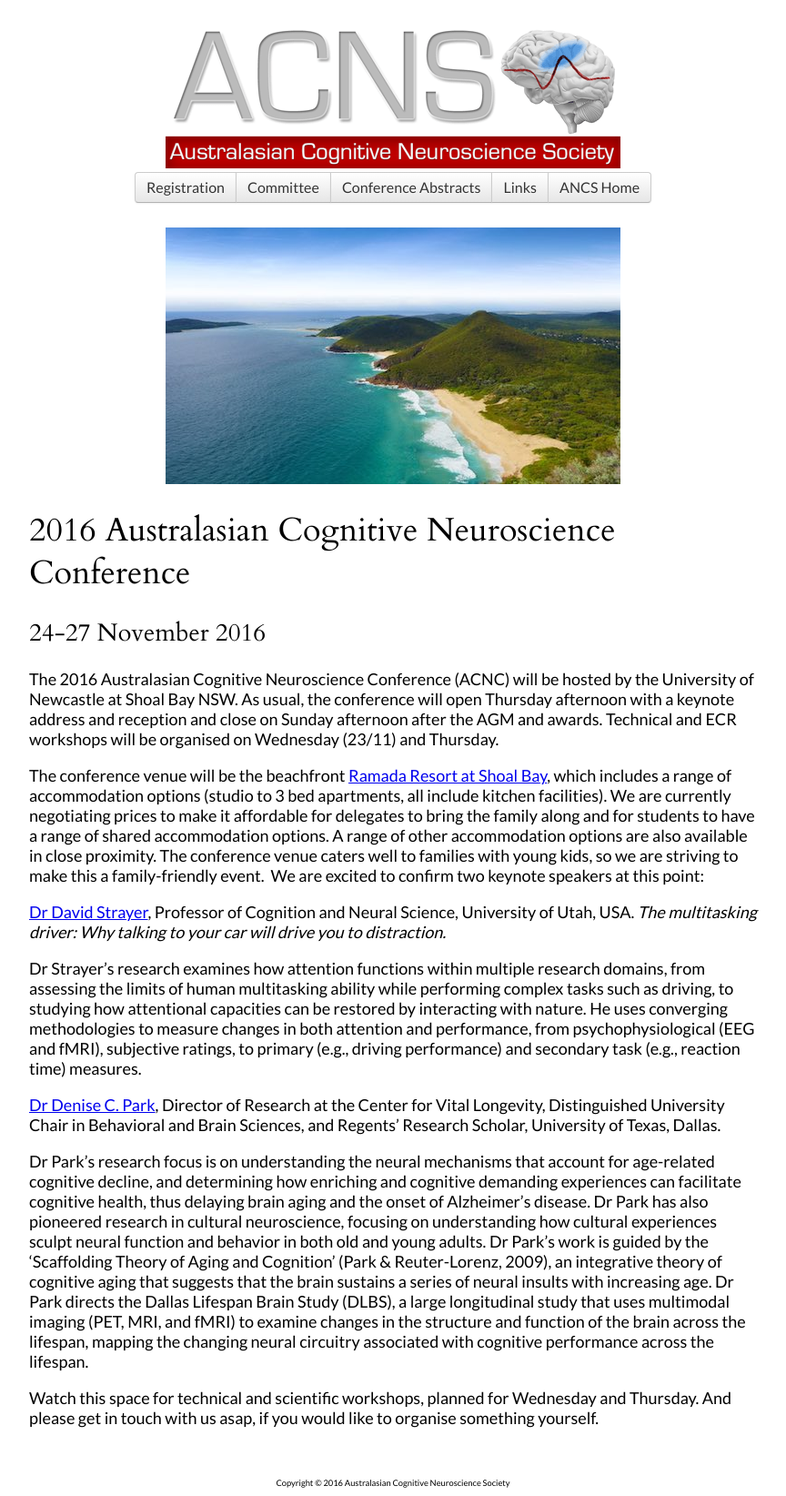
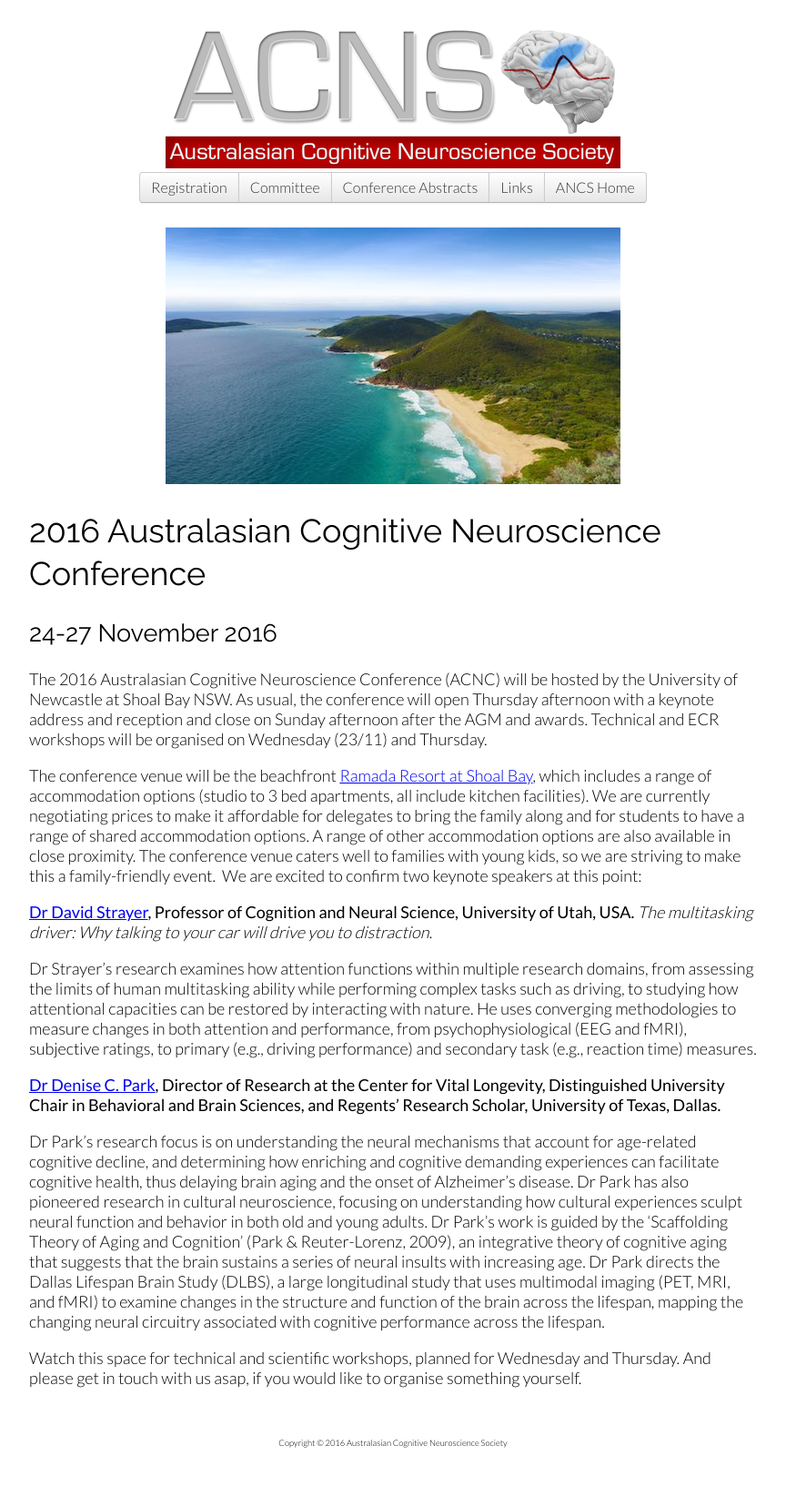
Before and after one commit to acnc/acnc.github.io, a Jekyll site: the page built from index.html, in a window 1280 px wide. Shown: the whole page at 91% size, without its empty margins (208-1072 px from the left). Built offline with Jekyll 4.4.1, drawn with Linux system fonts in a browser that asks for light colours; after the commit the page ends 1600 px from its top, so only the background shows below that.

Commit message:
Changes fonts.

```diff
--- a/_layouts/default.html
+++ b/_layouts/default.html
@@ -3,7 +3,7 @@
     <head>
         <title>ACNS | {{ page.title }}</title>
         <link rel="stylesheet" href="/stylesheets/default.css" type="text/css" media="screen" />
-        <link href='http://fonts.googleapis.com/css?family=Cardo|Lato' rel='stylesheet' type='text/css'>
+        <link href='http://fonts.googleapis.com/css?family=Raleway|Lato:300,400' rel='stylesheet' type='text/css'>
         <meta http-equiv="Content-Type" content="text/html; charset=UTF-8" />
     </head>
     <body>
--- a/_layouts/welcome.html
+++ b/_layouts/welcome.html
@@ -3,7 +3,7 @@
     <head>
         <title>ACNS | {{ page.title }}</title>
         <link rel="stylesheet" href="/stylesheets/default.css" type="text/css" media="screen" />
-        <link href='http://fonts.googleapis.com/css?family=Cardo|Lato' rel='stylesheet' type='text/css'>
+        <link href='http://fonts.googleapis.com/css?family=Raleway|Lato:300,400' rel='stylesheet' type='text/css'>
         <meta http-equiv="Content-Type" content="text/html; charset=UTF-8" />
     </head>
     <body>
--- a/stylesheets/default.css
+++ b/stylesheets/default.css
@@ -1,6 +1,7 @@
 body {
     font-family: 'Lato', sans-serif;
     font-size: 18px;
+    font-weight: 300;
 }
 
 b {
@@ -8,7 +9,7 @@
 }
 
 h1, h2, h3, h4 {
-    font-family: 'Cardo', serif;
+    font-family: 'Raleway', sans-serif;
     font-weight: 400;
     line-height: 1.3;
 }
```
